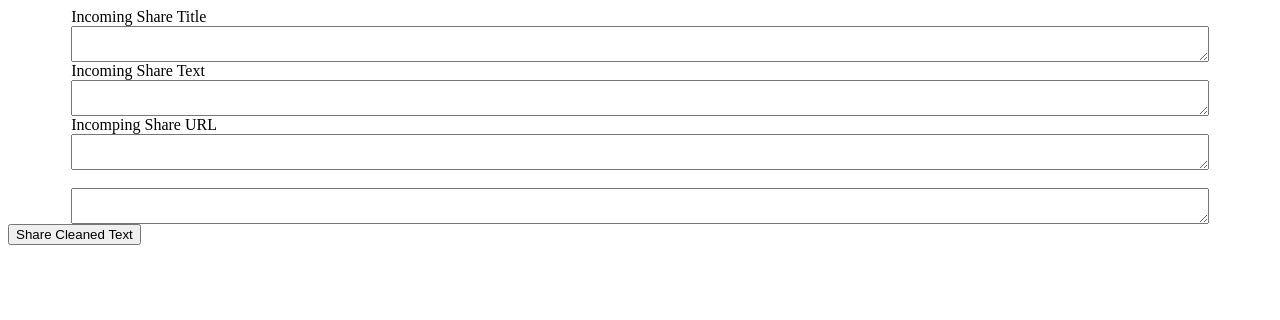
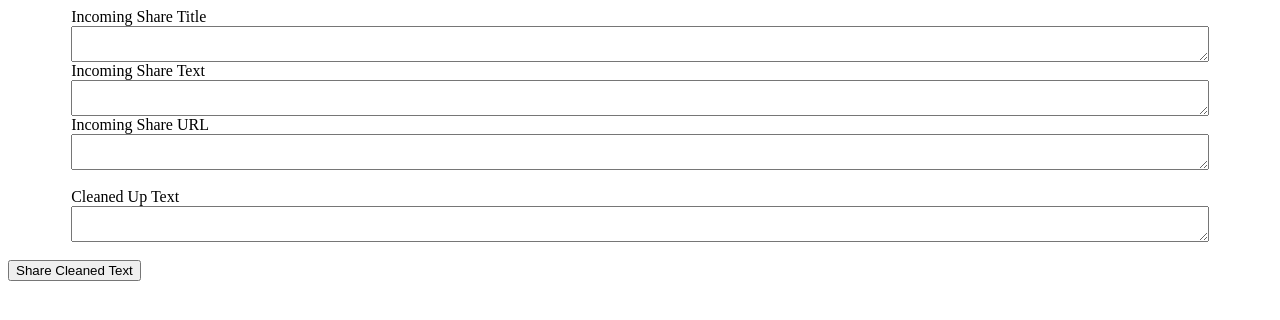
Before and after one commit to jerwarren/share-url-cleaner, a plain HTML site: page share.html in a window 1280 px wide. Drawn offline with Linux system fonts and the light colour scheme.

Commit message:
label, correct variable

```diff
--- a/script.js
+++ b/script.js
@@ -24,7 +24,7 @@ window.addEventListener('DOMContentLoaded', () => {
 
         var shareButton = document.querySelector('#button');
 
-        deleteLink.addEventListener('click', function(event) {
+        shareButton.addEventListener('click', function(event) {
             reShare(ocument.querySelector('#output').innerText);
         });
 
--- a/share.html
+++ b/share.html
@@ -24,10 +24,13 @@
         <textarea id="title"></textarea>
         <label for="text">Incoming Share Text</label>
         <textarea id="text"></textarea>
-        <label for="url">Incomping Share URL</label>
+        <label for="url">Incoming Share URL</label>
         <textarea id="url"></textarea>
         <br><br>
+
+        <label for="output">Cleaned Up Text</label>
         <textarea id="output"></textarea>
+        <br><br>
         <button id="button">Share Cleaned Text</button>
 
     <script src="script.js"></script>
```
